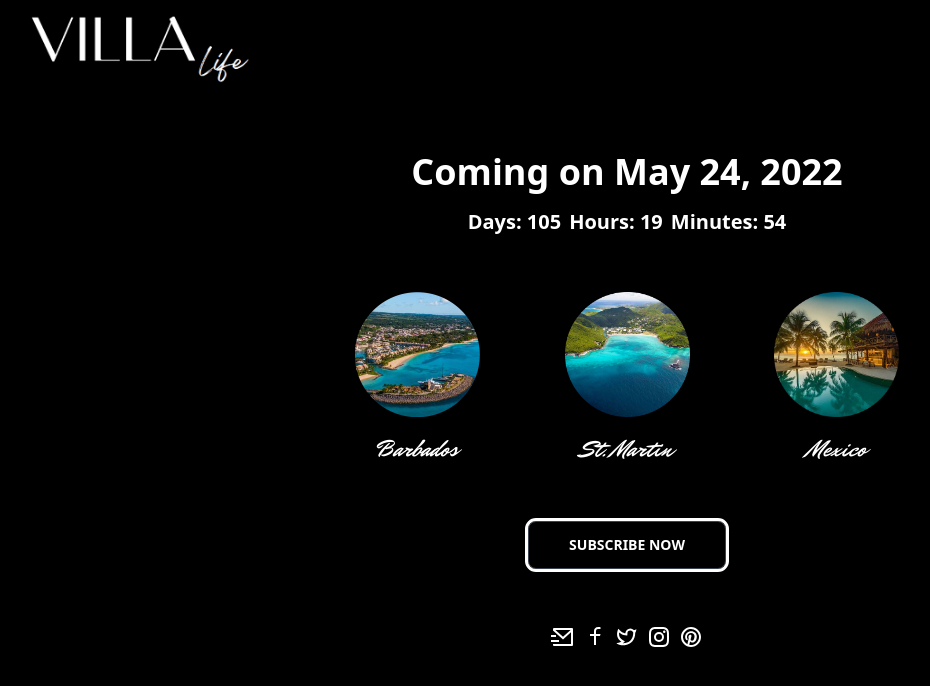
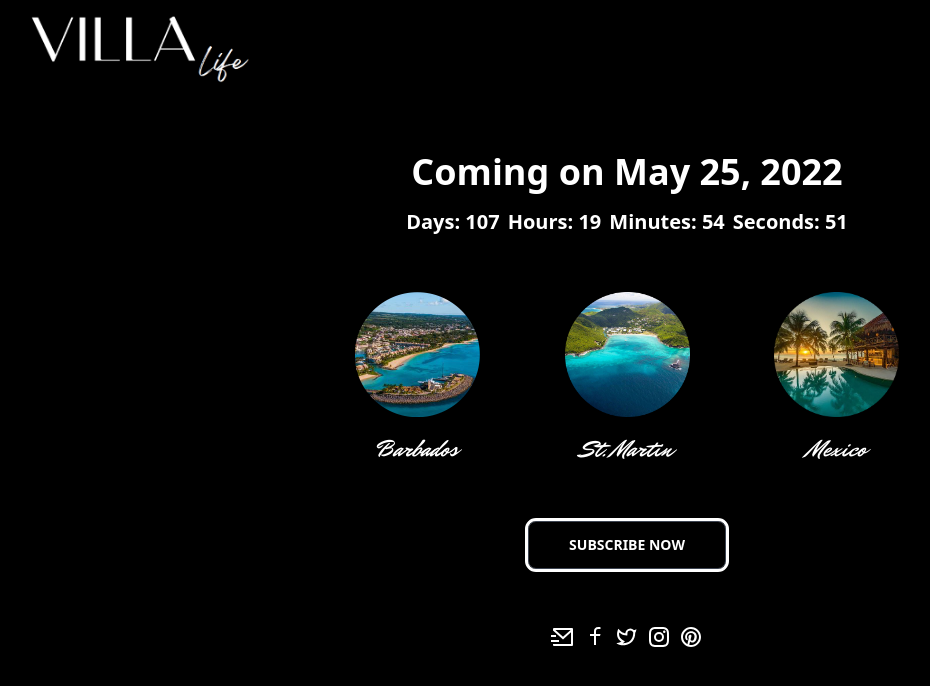
Before and after one commit to brandonkimmmm/villa-life-landing, a Next.js app: page / in a window 1280 px wide. Shown: the top 686 px of the page, without its empty margins (13-943 px from the left). Built offline with nearby package versions, Linux system fonts and the light colour scheme.

Commit message:
add seconds to countdown and set release date to toronoto timezone

```diff
--- a/components/Countdown.tsx
+++ b/components/Countdown.tsx
@@ -6,6 +6,7 @@ const renderer = ({
 	days,
 	hours,
 	minutes,
+	seconds,
 	completed
 }: CountdownRenderProps) => {
 	if (completed) {
@@ -20,6 +21,9 @@ const renderer = ({
 					<span>Days: {days}</span>
 					<span>Hours: {hours}</span>
 					<span>Minutes: {minutes}</span>
+					<span suppressHydrationWarning={true}>
+						Seconds: {seconds}
+					</span>
 				</div>
 			</div>
 		);
--- a/constants/index.ts
+++ b/constants/index.ts
@@ -1,8 +1,10 @@
 import { DateTime } from 'luxon';
 
 export const RELEASE_DATE = process.env.NEXT_PUBLIC_RELEASE_DATE
-	? DateTime.fromJSDate(new Date(process.env.NEXT_PUBLIC_RELEASE_DATE))
-	: DateTime.fromJSDate(new Date('5/24/2022'));
+	? DateTime.fromJSDate(
+			new Date(process.env.NEXT_PUBLIC_RELEASE_DATE)
+	  ).setZone('America/Toronto')
+	: DateTime.fromJSDate(new Date('5/26/2022')).setZone('America/Toronto');
 
 export const EMAIL_ADDRESS = process.env.NEXT_PUBLIC_EMAIL_ADDRESS || '';
 export const FACEBOOK_LINK = process.env.NEXT_PUBLIC_FACEBOOK_LINK || '';
```
